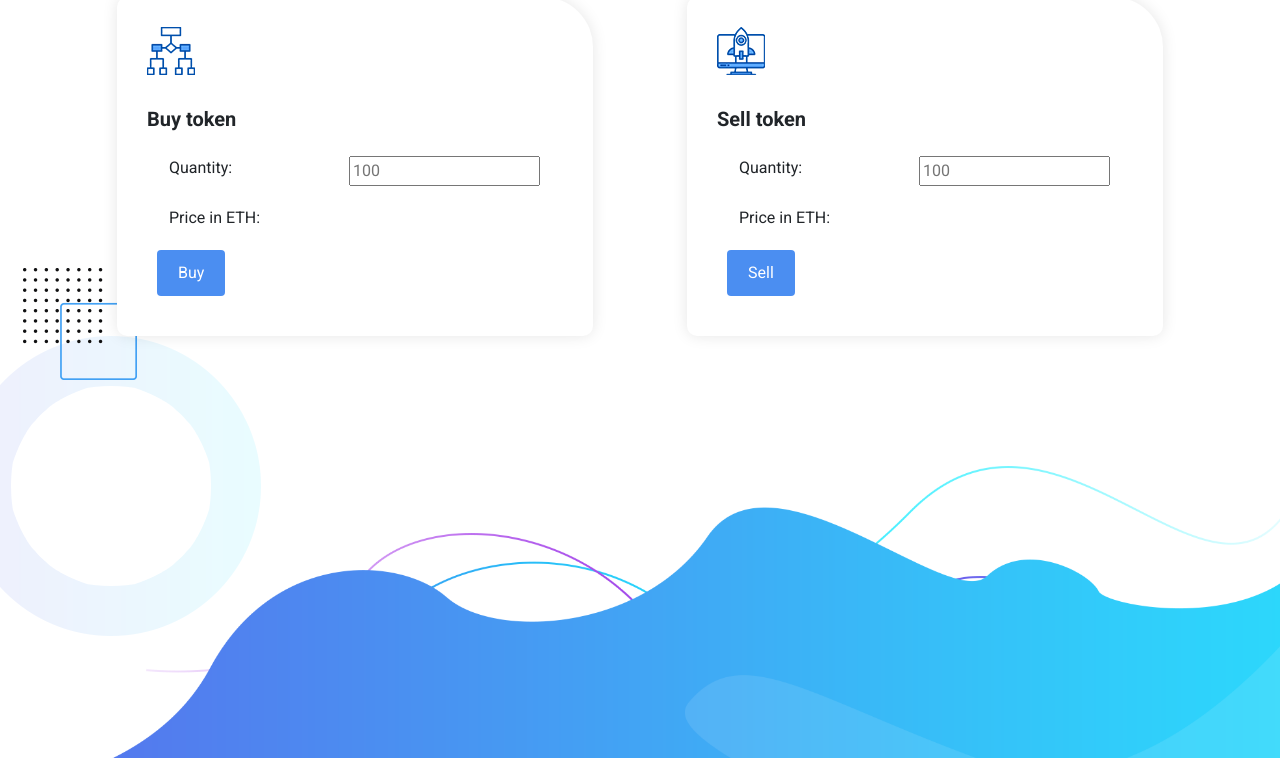
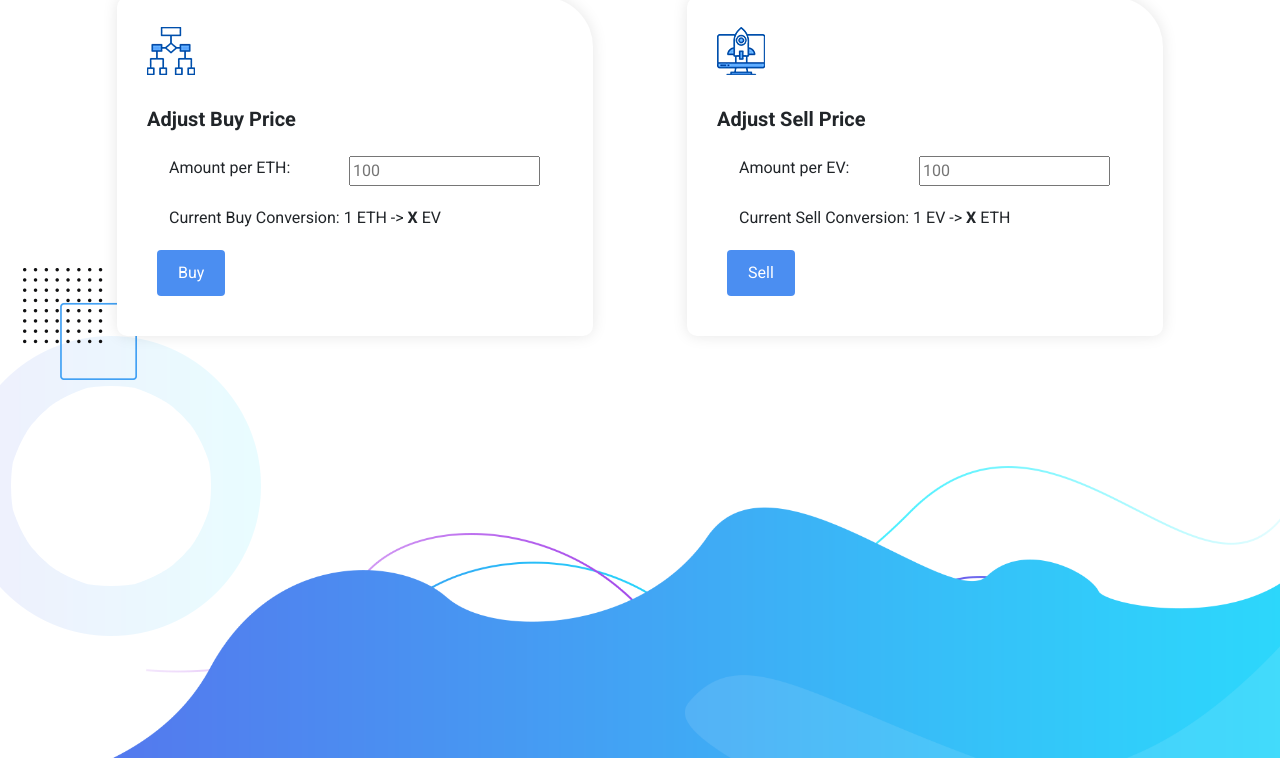
Before and after one commit to novehmar23/Etchegaray-Gonzalez-Iturbide-Landeira-Novelli, a website: page Code/app/src/htmls/admin.html in a window 1280 px wide. Shown: the part 225-983 px from the top of the page. Drawn offline with Linux system fonts and the light colour scheme; files that its build step writes are made by us from their sources; files whose address does not match are found by name.

Commit message:
Defined aesthetics for admin page.

```diff
--- a/Code/app/src/htmls/admin.html
+++ b/Code/app/src/htmls/admin.html
@@ -100,7 +100,7 @@ https://templatemo.com/tm-570-chain-app-dev
           <div class="section-heading wow fadeInDown " data-wow-duration="1s" data-wow-delay="0.5s"
             style="margin-bottom: 20px ;margin-block-end: 20px;">
 
-            <h1 class="sectionTitle">Exchange</h1>
+            <h1 class="sectionTitle">Admin settings</h1>
             <img src="assets/images/heading-line-dec.png" alt="">
           </div>
         </div>
@@ -113,25 +113,22 @@ https://templatemo.com/tm-570-chain-app-dev
           <div class="col-lg-6" style="width: 500px; height: auto; margin: 0 auto; position: relative;">
             <div class="service-item third-service">
               <div class="icon"></div>
-              <h4>Buy token</h4>
+              <h4>Adjust Buy Price</h4>
               <!-- // -->
               <div class="row">
                 <div class="container">
                   <div class="container">
                     <div class="row">
                       <div class="col" style="max-width: 180px; padding: 10px;">
-                        <label for="amount">Quantity:</label>
+                        <label for="amount">Amount per ETH:</label>
                       </div>
                       <div class="col" style="max-width: 180px; padding: 10px;">
                         <input type="number" onchange="Events.actualizeConvertionBuyState()" min="1" id="quantityBuy"
                           placeholder="100" />
                       </div>
                       <div class="row">
-                        <div class="col" style="max-width: 180px; padding: 10px;">
-                          <label for="receiver">Price in ETH:</label>
-                        </div>
-                        <div class="col" style="max-width: 180px; padding: 10px; text-align: center;">
-                          <label type="text" min="0" id="priceInETHBuy" />
+                        <div class="col" style="max-width: 400px; padding: 10px;">
+                          <label for="receiver">Current Buy Conversion: 1 ETH -> <strong id="evBuyPrice">X</strong> EV</label>
                         </div>
                       </div>
                     </div>
@@ -149,25 +146,22 @@ https://templatemo.com/tm-570-chain-app-dev
           <div class="col-lg-6" style="width: 500px; height: auto; margin: 0 auto; position: relative;">
             <div class="service-item second-service">
               <div class="icon"></div>
-              <h4>Sell token</h4>
+              <h4>Adjust Sell Price</h4>
               <!-- // -->
               <div class="row">
                 <div class="container">
                   <div class="container">
                     <div class="row">
                       <div class="col" style="max-width: 180px; padding: 10px;">
-                        <label for="amount">Quantity:</label>
+                        <label for="amount">Amount per EV:</label>
                       </div>
                       <div class="col" style="max-width: 180px; padding: 10px;">
                         <input type="number" onchange="Events.actualizeConvertionSellState()" min="1" id="quantitySell"
                           placeholder="100" />
                       </div>
                       <div class="row">
-                        <div class="col" style="max-width: 180px; padding: 10px;">
-                          <label for="receiver">Price in ETH:</label>
-                        </div>
-                        <div class="col" style="max-width: 180px; padding: 10px; text-align: center;">
-                          <label type="text" min="0" id="priceInETHSell" />
+                        <div class="col" style="max-width: 400px; padding: 10px;">
+                          <label for="receiver">Current Sell Conversion: 1 EV -> <strong id="evSellPrice">X</strong> ETH</label>
                         </div>
                       </div>
                     </div>
```
